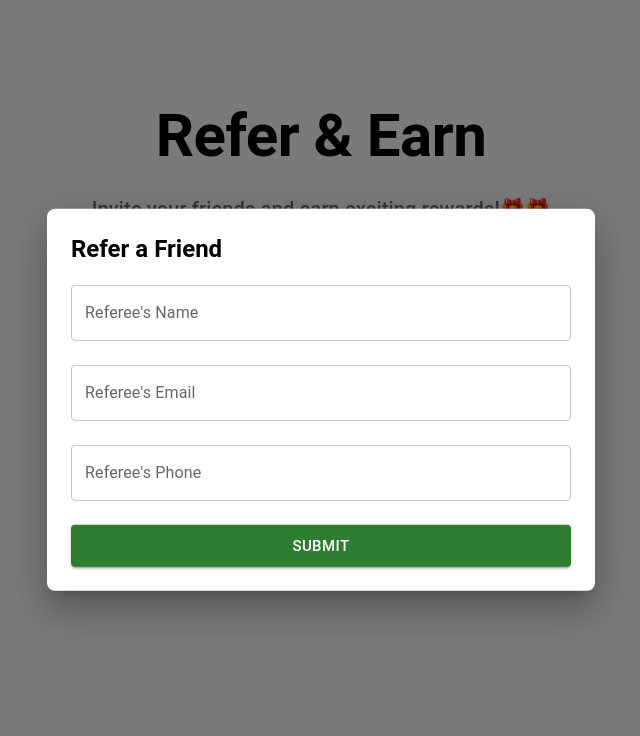
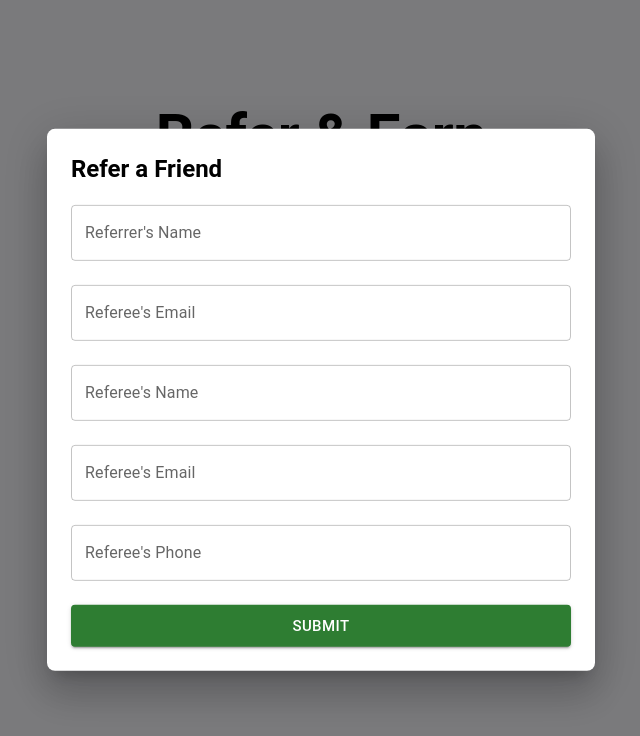
Before and after one commit to dakshgoel2008/Accredian-frontend-task, a React (Create React App) app in the folder frontend/: page / in a window 1280 px wide. Both pictures are taken after a click on the button "REFER NOW". Shown: the top 736 px of the page, without its empty margins (319-959 px from the left). Built offline with nearby package versions, Linux system fonts and the light colour scheme.

Commit message:
Referrer rendering handled

```diff
--- a/frontend/src/Components/ReferralForm.js
+++ b/frontend/src/Components/ReferralForm.js
@@ -7,6 +7,8 @@ const ReferralForm = ({ onClose }) => {
         refereeName: "",
         refereeEmail: "",
         refereePhone: "",
+        referrerEmail: "",
+        referrerName: "",
     });
 
     const [errors, setErrors] = useState({});
@@ -18,6 +20,8 @@ const ReferralForm = ({ onClose }) => {
 
     const validateForm = () => {
         const newErrors = {};
+        if (!formData.referrerName) newErrors.refereeName = "Referrer Name is required";
+        if (!formData.referrerName) newErrors.refereeName = "Referrer Name is required";
         if (!formData.refereeName) newErrors.refereeName = "Referee Name is required";
         if (!formData.refereeEmail) newErrors.refereeEmail = "Referee Email is required";
         if (!formData.refereePhone) newErrors.refereePhone = "Referee Phone is required"; // Fixed typo
@@ -31,6 +35,8 @@ const ReferralForm = ({ onClose }) => {
 
         try {
             const payload = {
+                referrerName: formData.referrerName,
+                referrerEmail: formData.referrerEmail,
                 name: formData.refereeName,
                 email: formData.refereeEmail,
                 phone: formData.refereePhone,
@@ -53,6 +59,26 @@ const ReferralForm = ({ onClose }) => {
                 Refer a Friend
             </Typography>
             <Stack spacing={3}>
+                <TextField
+                    label="Referrer's Name"
+                    name="referrerName"
+                    value={formData.referrerName}
+                    onChange={handleChange}
+                    fullWidth
+                    error={!!errors.referrerName}
+                    helperText={errors.referrerName}
+                />
+
+                <TextField
+                    label="Referee's Email"
+                    name="referrerEmail"
+                    value={formData.referrerEmail}
+                    onChange={handleChange}
+                    fullWidth
+                    error={!!errors.referrerEmail}
+                    helperText={errors.referrerEmail}
+                />
+
                 <TextField
                     label="Referee's Name"
                     name="refereeName"
```
